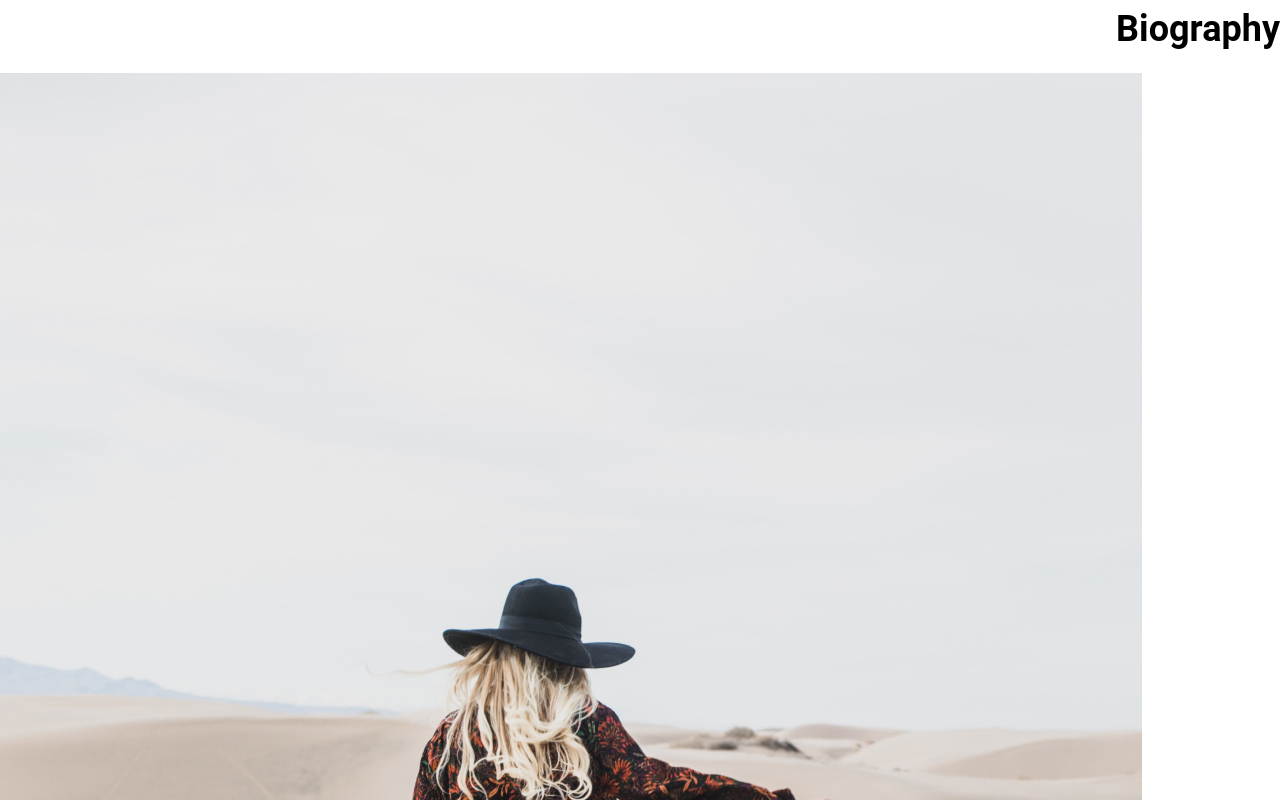
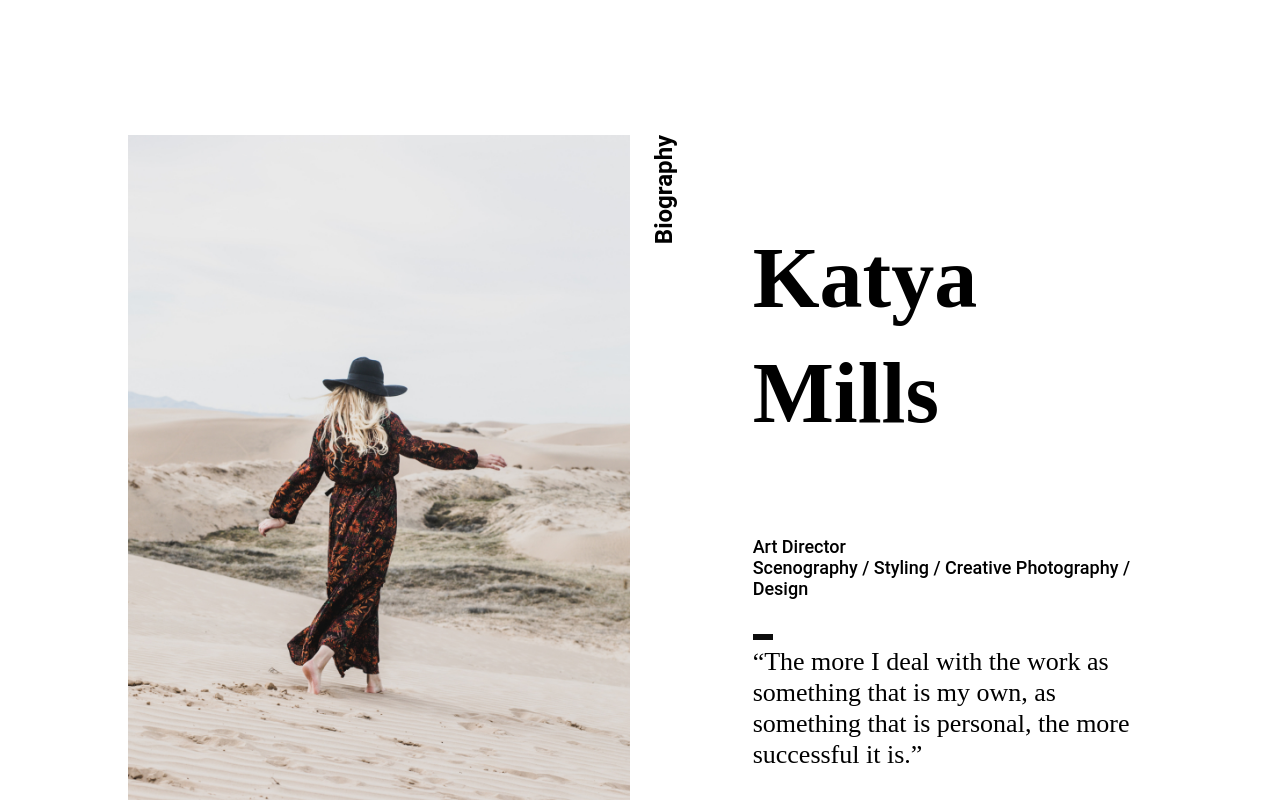
Before and after one commit to Hitsukey/otus-css-ilin, a plain HTML site: page index.html in a window 1280 px wide. Shown: the part 780-1580 px from the top of the page. Drawn offline with Linux system fonts and the light colour scheme.

Commit message:
Готов блок Biography section

```diff
--- a/css/textStyles.css
+++ b/css/styles.css
@@ -1,3 +1,4 @@
+/* Подключение шрифтов */
 @font-face {
   font-family: "Roboto";
   src: local("Roboto Regular"),
@@ -50,12 +51,13 @@
   align-items: center;
 }
 
+/* heroSection */
 .heroSection {
   display: flex;
   justify-content: center;
   align-items: center;
   height: 630px;
-  background-color: wheat;
+  background-color: #ddd0c8;
   background-image: url('..\\images\\insideWeather.jpg');
 }
 
@@ -66,6 +68,40 @@
   width: 690px;
   height: 360px;
   background-color: white;
+}
+
+/* biographySection */
+.biographySection {
+  display: flex;
+  box-sizing: border-box;
+  max-width: 80%;
+  margin: 150px auto;
+}
+
+.biographySectionImg {
+  width: 49%;
+  object-fit: cover;
+}
+
+.biographySectionContent {
+  width: 39%;
+}
+
+.biographySectionTitle {
+  flex-grow: 1;
+  writing-mode: vertical-lr;
+  text-orientation: mixed;
+}
+
+.biographySectionTitleText {
+  transform: rotate(-180deg);
+  text-align: right;
+  font-size: 24px;
+}
+
+.biographySectionQuote {
+  vertical-align: bottom;
+  margin: 0;
 }
 
 /* Список с пунктами главного меню */
--- a/index.html
+++ b/index.html
@@ -3,7 +3,7 @@
 <head>
     <meta charset="UTF-8">
     <meta name="viewport" content="width=device-width, initial-scale=1.0">
-    <link rel="stylesheet" href="css/textStyles.css">
+    <link rel="stylesheet" href="css/styles.css">
     <title>Учебный проект</title>
 </head>
 <body class="bodyDefaultStyle">
@@ -12,17 +12,11 @@
         <nav class="mainMenu">
             <strong class="bigTitle logoInHeader">Mod</strong>
             <div class="mainMenuList">
-                <a href="#">Biography</a>
-                <a href="#">Designers</a>
-                <a href="#">Testimonials</a>
-                <a href="#">Strong points</a>
+                <a class="aBasicDecoration" href="#">Biography</a>
+                <a class="aBasicDecoration" href="#">Designers</a>
+                <a class="aBasicDecoration" href="#">Testimonials</a>
+                <a class="aBasicDecoration" href="#">Strong points</a>
             </div>
-            <!-- <ul class="mainMenuList">
-                <li><a href="#">Biography</a></li>
-                <li><a href="#">Designers</a></li>
-                <li><a href="#">Testimonials</a></li>
-                <li><a href="#">Strong points</a></li>
-            </ul> -->
         </nav>
     </header>
 
@@ -32,20 +26,27 @@
             <h1 class="bigTitle logoInTitle"><strong>Mod Studio</strong></h1>
             <h2 class="logoInTitleDescription">Modern Web Studio</h2>
         </div>
-        <!-- <img src="images\insideWeather.jpg" alt="insideWeather"> -->
     </section>
 
     <!-- Biography section -->
-    <section>
-        <h2 class="sectionTitleRight">Biography</h2>
-        <img src="images\jaredWeiss.jpg" alt="jaredWeiss">
-        <div>
-            <p class="bigTitle artDirectorTitle"><b>Katya Mills</b></p>
-            <p class="artDirectorSubtitle">Art Director</p>
-            <p>Scenography / Styling / Creative Photography / Design</p>
+    <section class="biographySection">
+        <img class="biographySectionImg" src="images\jaredWeiss.jpg" alt="jaredWeiss">
+
+        <div class="biographySectionTitle">
+            <h2 class="biographySectionTitleText sectionTitleRight">Biography</h2>
+        </div>
+
+        <div class="biographySectionContent">
+
+            <p class="bigTitle artDirectorTitle">
+                <b>Katya<br>Mills</b>
+            </p>
+
+            <p class="artDirectorSubtitle">Art Director<br>Scenography / Styling / Creative Photography / Design</p>
+
             <div>
                 <img src="images\rectangle.jpg" alt="rectangle">
-                <blockquote class="quote">“The more I deal with the work as something that is my own, as something that is personal, the more successful it is.”</blockquote>
+                <blockquote class="quote biographySectionQuote">“The more I deal with the work as something that is my own, as something that is personal, the more successful it is.”</blockquote>
             </div>
         </div>
     </section>
```
